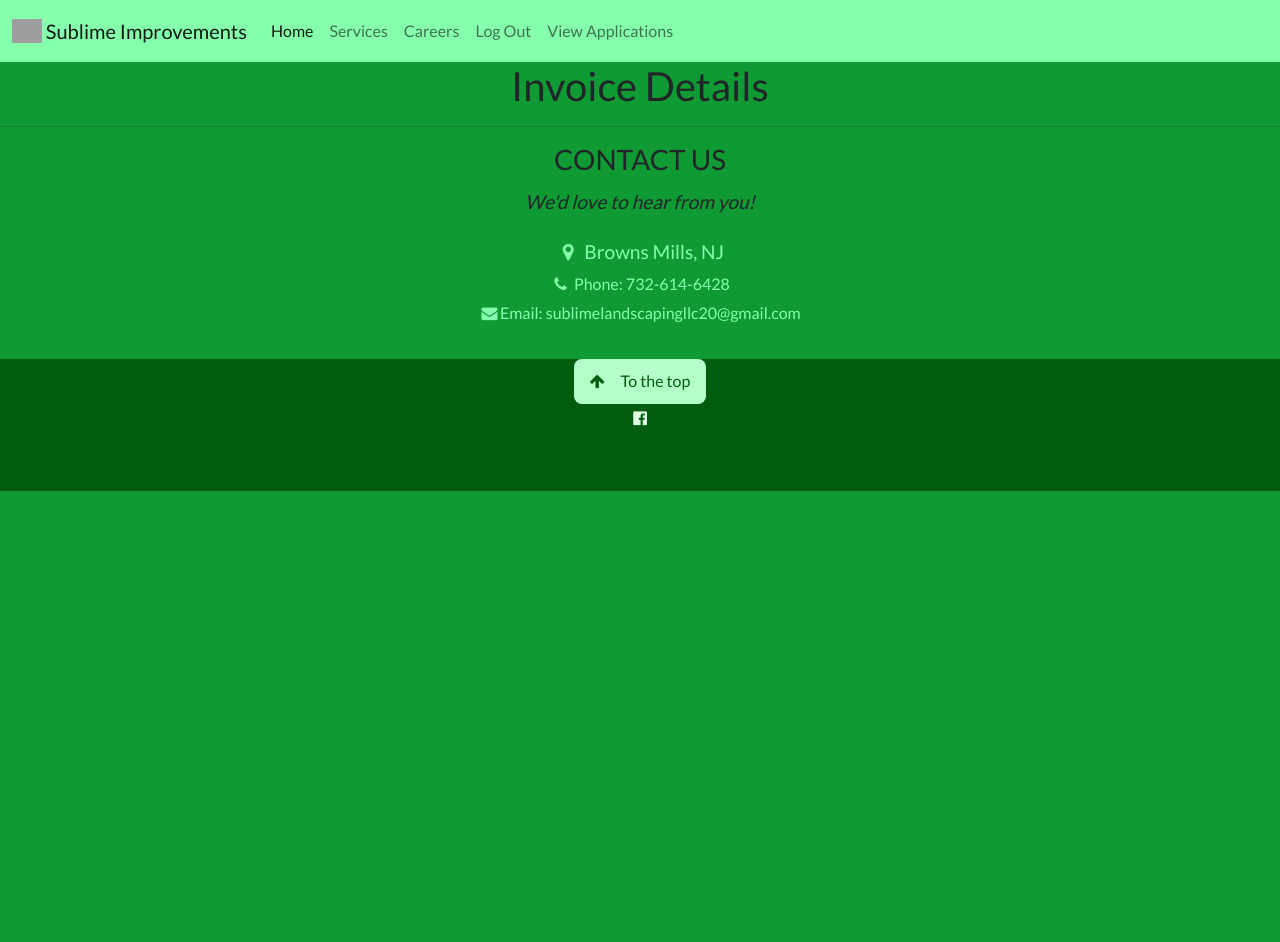
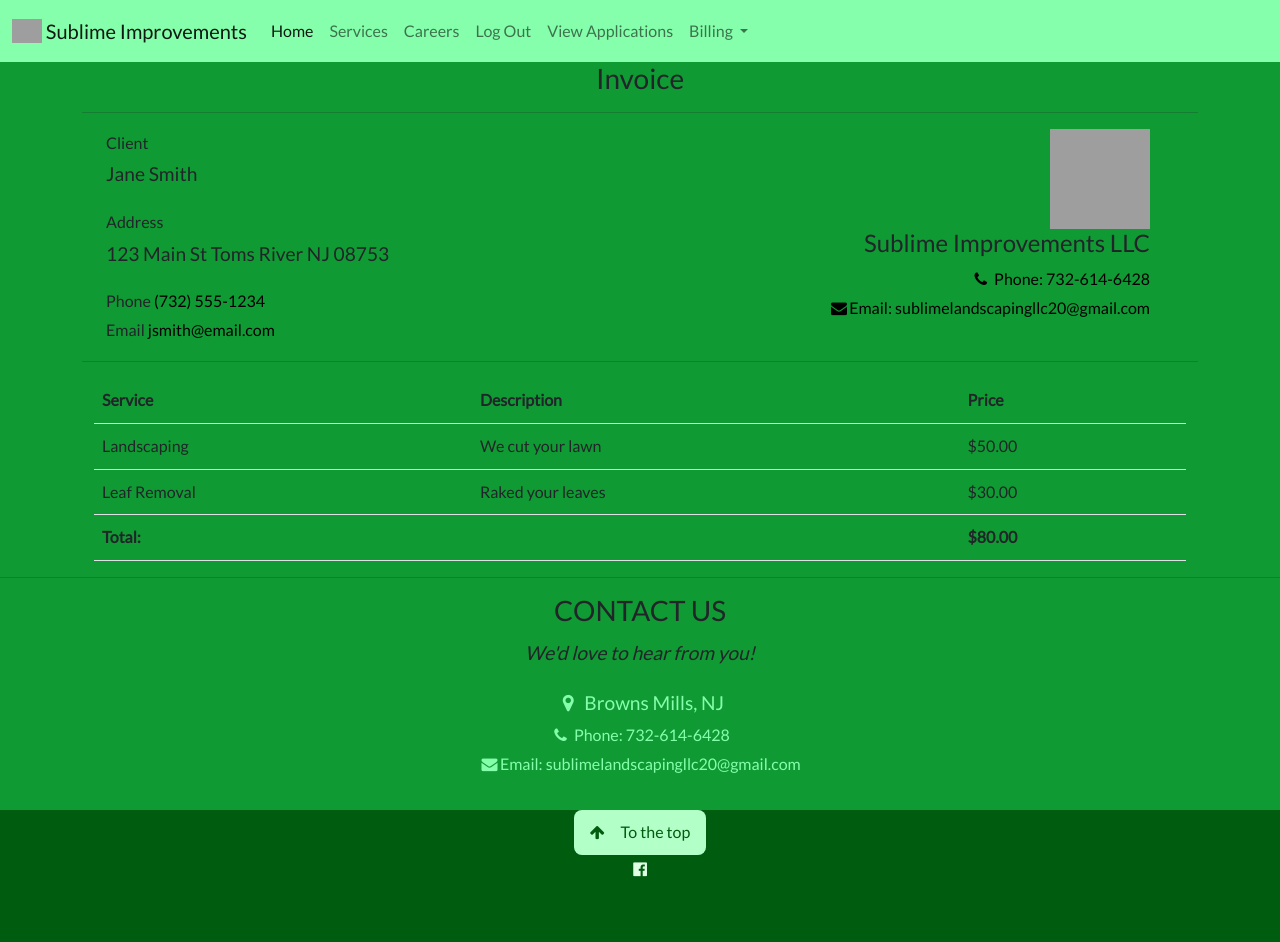
Before and after one commit to MacGuini/slnet, a Django app: page /billing/invoice-details/198e4c35-0ef0-49f1-9044-490ed9b7198e/ in a window 1280 px wide. Before the commit the page ends 491 px from the top, so only its background shows below. Run offline with Django 4.2, Linux system fonts and the light colour scheme; a user stored in the database is signed in; data comes from the database, SQL or seed files in the repository; both versions use the stored data as it was after the commit; some libraries are stand-ins or nearby versions; grey boxes are pictures that could not be loaded.

Commit message:
Added Invoice

```diff
--- a/billing/templates/billing/invoice_details.html
+++ b/billing/templates/billing/invoice_details.html
@@ -1,6 +1,78 @@
 {% extends "main.html" %}
 
 {% block content %}
-<h1 class="text-center">Invoice Details</h1>
+
+<div class="container">
+    <h3 class="text-center">Invoice</h3>
+    <hr class="px-3">
+
+    <div class="container row">
+
+        <div class="container col">
+            <div id="name">
+                <label for="name">Client</label>
+                <p>{{bill.user.fname}} {{bill.user.lname}}</p>
+            </div>
+            <div id="address">
+                <label for="address">Address</label>
+                <p>{{bill.user.street1}}
+                {% if bill.user.street2 %}
+                    {{bill.user.street2}}
+                {% endif %}
+                {{bill.user.city}} {{bill.user.state}} {{bill.user.zipcode}}</p>
+            </div>
+            <div id="phone">
+                <label for="phone">Phone</label>
+                <a class="text-black" href="tel:{{bill.user.area1}}{{bill.user.central1}}{{bill.userline1}}">({{bill.user.area1}}) {{bill.user.central1}}-{{bill.user.line1}}</a>
+                {% if bill.user.area2 %}
+                <a class="text-black" href="tel:{{bill.user.area2}}{{bill.user.central2}}{{bill.userline2}}">({{bill.user.area2}}) {{bill.user.central2}}-{{bill.user.line2}}</a>
+                {% endif %}
+
+            </div>
+            {% if bill.user.email %}
+                <div id="email">
+                    <label for="email">Email</label>
+                    <a class="text-black" href="mailto:{{bill.user.email}}">{{bill.user.email}}</a>
+                </div>
+            {% endif %}
+        </div>
+
+        <div class="container col text-end">
+            <img src="https://slnet-bucket.s3.amazonaws.com/Sublime_Landscaping_Logo.png" alt="" width="100" height="100" class="">
+            <h4>Sublime Improvements LLC</h4>
+            <a href="tel:7326146428" class="text-black">
+                <i class="fa fa-phone fa-fw"></i> Phone: 732-614-6428
+              </a>
+              <br>
+              <a href="mailto:sublimelandscapingllc20@gmail.com" class="text-black"><i class="fa fa-envelope fa-fw"></i>Email: sublimelandscapingllc20@gmail.com
+              </a>
+        </div>
+
+    </div>
+
+
+    <hr class="px-3">
+    <div class="container">
+        <table class="table table-responsive">
+            <tr>
+                <th>Service</th>
+                <th>Description</th>
+                <th>Price</th>
+            </tr>
+            {% for service in services %}
+            <tr>
+                <td>{{service.service}}</td>
+                <td>{{service.description}}</td>
+                <td>${{service.price}}</td>
+            </tr>
+            {% endfor %}
+            <tr>
+                <td><b>Total:</b></td>
+                <td> </td>
+                <td><b>${{bill.total_price}}</b></td>
+            </tr>
+        </table>
+    </div>
+</div>
 
 {% endblock content %}
--- a/templates/bootstrap_navbar.html
+++ b/templates/bootstrap_navbar.html
@@ -29,6 +29,17 @@
         {% if request.user.is_staff %}
         <li class="nav-item">
           <a class="nav-link" href="{% url 'job-app-list' %}">View Applications</a>
+        </li>
+        <li class="nav-item dropdown">
+          <a class="nav-link dropdown-toggle" href="#" id="navbarDropdown" role="button" data-bs-toggle="dropdown" aria-expanded="false">
+            Billing
+          </a>
+          <ul class="dropdown-menu bg-green-200" aria-labelledby="navbarDropdown">
+            <li><a class="dropdown-item" href="{% url "create-invoice" %}">Create Invoice</a></li>
+            <li><a class="dropdown-item" href="#">Another action</a></li>
+            <li><hr class="dropdown-divider"></li>
+            <li><a class="dropdown-item" href="#">Something else here</a></li>
+          </ul>
         </li>
         {% endif %}
 
--- a/templates/contact_us.html
+++ b/templates/contact_us.html
@@ -10,7 +10,7 @@
           <p class="" style="margin: 0;">
             <i class="fa fa-map-marker fa-fw font-xlarge"></i> Browns Mills, NJ
           </p>
-          {# <br> #}
+
           <a href="tel:7326146428" class="text-green-300">
             <i class="fa fa-phone fa-fw"></i> Phone: 732-614-6428
           </a>
```
Also changed, not shown: db.sqlite3.
